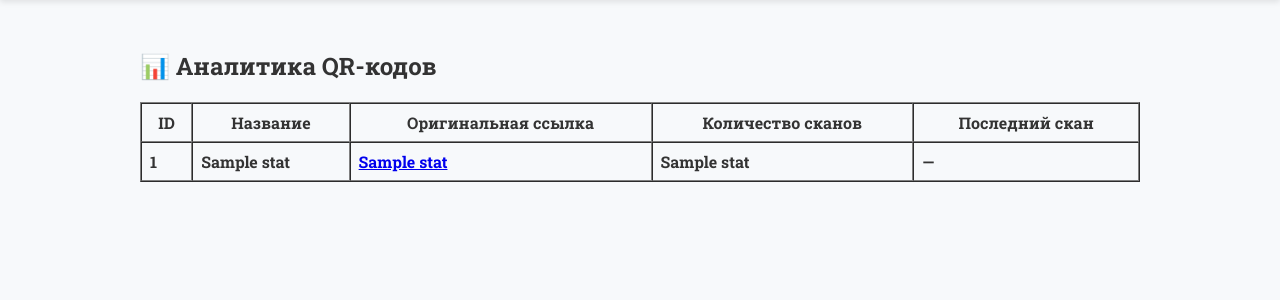
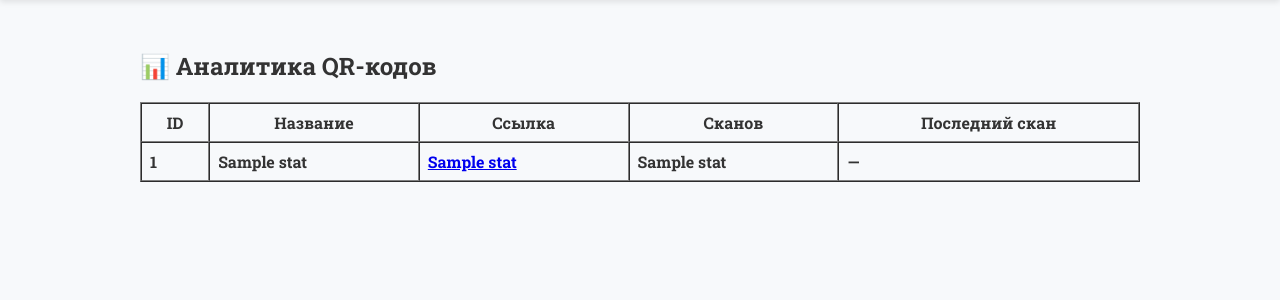
Before and after one commit to Darhan-man/idqr-platform, a FastAPI app: template templates/stats.html in a window 1280 px wide. Shown: the part 56-356 px from the top of the page. Run offline with FastAPI, Linux system fonts and the light colour scheme; the template is opened without the code that fills it: most values are stand-ins (such as "Sample title", 1, 10 or a date in 2020).

Commit message:
Update stats.html

```diff
--- a/templates/stats.html
+++ b/templates/stats.html
@@ -2,7 +2,7 @@
 <html lang="ru">
 <head>
     <meta charset="UTF-8">
-    <title>Статистика QR</title>
+    <title>Статистика</title>
     <link rel="stylesheet" href="/static/css/style.css">
 </head>
 <body>
@@ -20,12 +20,13 @@
     <div class="container">
         <h2>📊 Аналитика QR-кодов</h2>
 
-        <table class="stats-table" border="1" cellpadding="8" cellspacing="0" width="100%">
+        {% if stats_list %}
+        <table border="1" cellpadding="8" cellspacing="0" width="100%">
             <tr>
                 <th>ID</th>
                 <th>Название</th>
-                <th>Оригинальная ссылка</th>
-                <th>Количество сканов</th>
+                <th>Ссылка</th>
+                <th>Сканов</th>
                 <th>Последний скан</th>
             </tr>
             {% for qr in stats_list %}
@@ -38,6 +39,9 @@
             </tr>
             {% endfor %}
         </table>
+        {% else %}
+        <p>Пока нет данных для статистики.</p>
+        {% endif %}
     </div>
 </body>
 </html>
```
